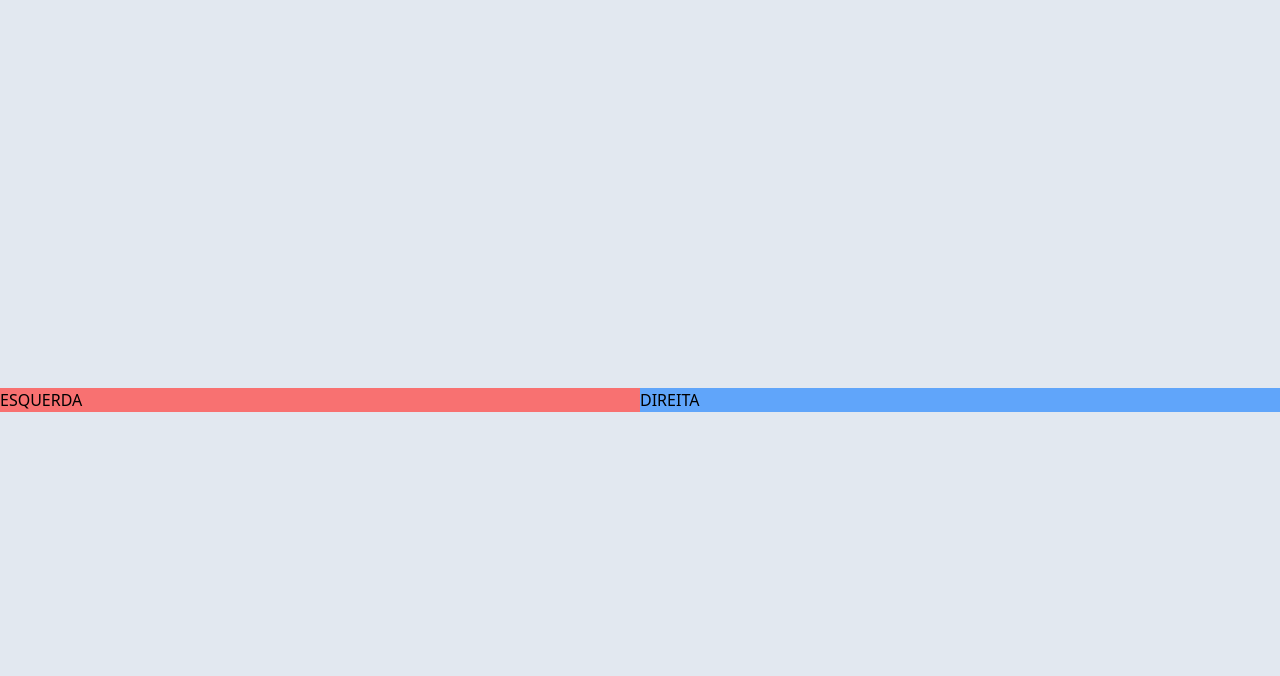
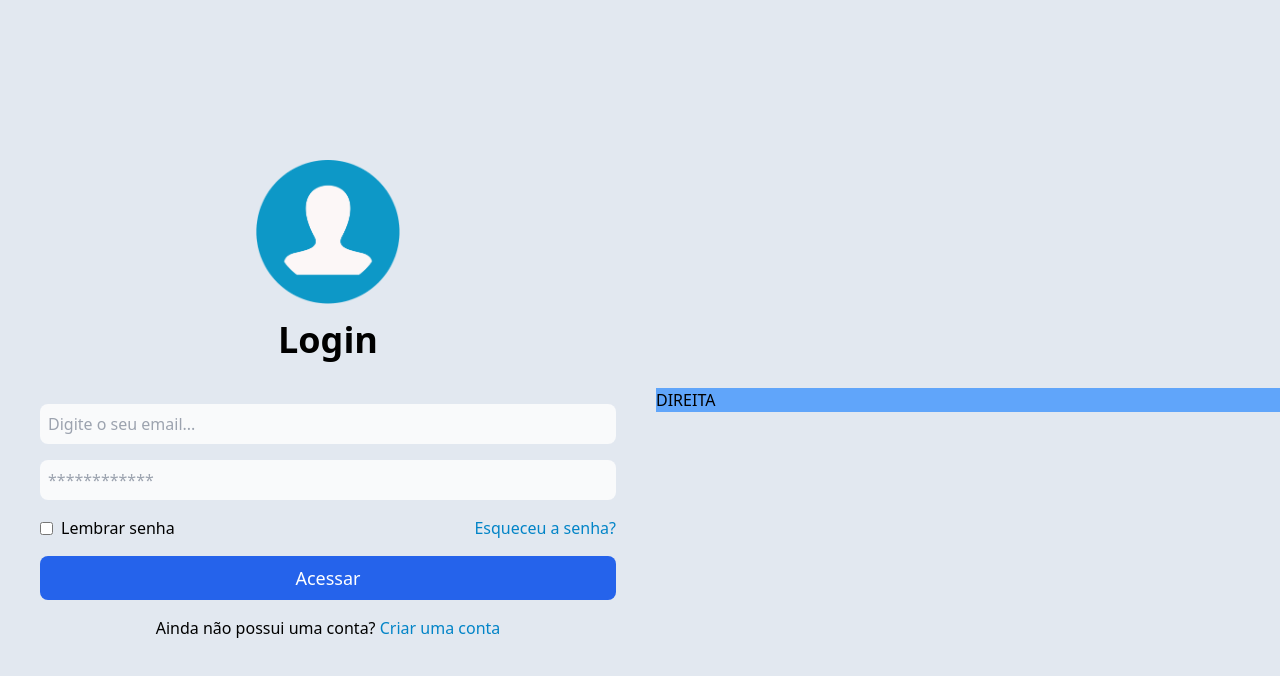
Before and after one commit to JosRafael/Curso-TailwindCSS, a website: page src/index.html in a window 1280 px wide. Drawn offline with Linux system fonts and the light colour scheme.

Commit message:
login finalizado

```diff
--- a/src/index.html
+++ b/src/index.html
@@ -1,21 +1,63 @@
 <!DOCTYPE html>
 <html lang="en">
 <head>
-    <meta charset="UTF-8" />
-    <meta name="viewport" content="width=device-width, initial-scale=1.0" />
+  <meta charset="UTF-8">
+  <meta name="viewport" content="width=device-width, initial-scale=1.0">
 
   <link rel="stylesheet" href="/styles/output.css" />
+
   <title>Curso TailwindCSS</title>
 </head>
 <body class="bg-slate-200">
-    <main
-      class="w-full min-h-screen flex flex-col md:flex-row items-center justify-center mx-auto"
-    >
-      <section class="w-full flex-1 bg-red-400">ESQUERDA</section>
 
-      <section class="hidden md:flex w-full flex-1 bg-blue-400">
-        DIREITA
+  <main class="w-full min-h-screen flex flex-col md:flex-row items-center justify-center mx-auto">
+
+    <section class="w-full flex-1 flex flex-col justify-center items-center p-4">
+
+      <div class="w-full max-w-xl flex justify-center items-center flex-col gap-4">
+        <img
+          src="./assets/user.png"
+          alt="Logo do usuario"
+          class="w-36 hover:scale-110 duration-300"
+        />
+        <h1 class="text-4xl font-bold mb-7">Login</h1>
+
+        <input
+          type="text"
+          placeholder="Digite o seu email..."
+          class="w-full p-2 rounded-lg outline-none bg-gray-50 focus:bg-white"
+        />
+
+        <input
+          type="password"
+          placeholder="************"
+          class="w-full p-2 rounded-lg outline-none bg-gray-50 focus:bg-white"
+        />
+
+        <div class="w-full flex items-center justify-between">
+          <div class="flex items-center gap-2">
+            <input type="checkbox"/>
+            <label class="font-medium">Lembrar senha</label>
+          </div>
+
+          <a href="#" class="text-sky-600 hover:text-sky-500 duration-200">Esqueceu a senha?</a>
+        </div>
+
+        <button class="w-full bg-blue-600 hover:bg-blue-500 rounded-lg duration-200 p-2 text-white text-lg font-medium">
+          Acessar
+        </button>
+        <p>
+          Ainda não possui uma conta?
+          <a href="#" class="font-medium text-sky-600 hover:text-sky-500 duration-200">Criar uma conta</a>
+        </p>
+      </div>
+
+
     </section>
+
+    <section class="hidden md:flex w-full flex-1 bg-blue-400">DIREITA</section>
+
   </main>
+
 </body>
 </html>
```
Also changed, not shown: src/assets/techs.png (added), src/assets/user.png (added), styles/output.css, 1 other file. Lines whose indentation alone changed are shown as unchanged.
